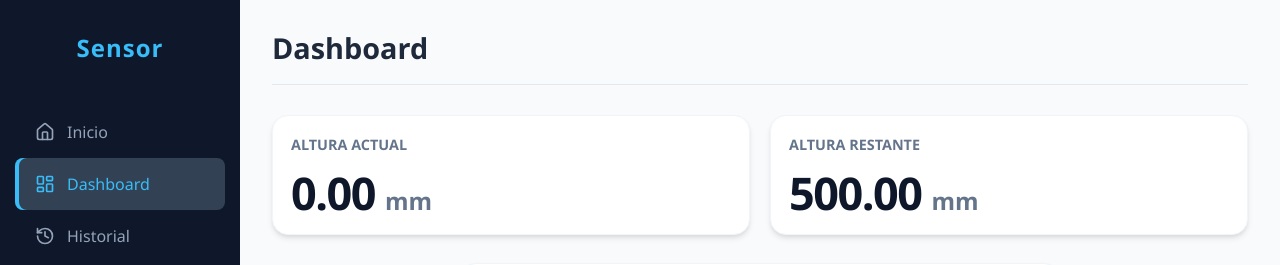
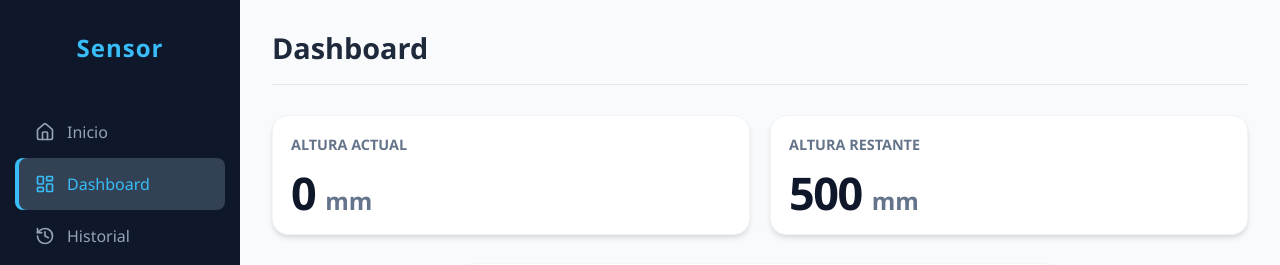
Before and after one commit to Antoovar/tesis_sensor, a React (Vite) app: page /dashboard in a window 1280 px wide. Shown: the top 265 px of the page. Built offline with nearby package versions, Linux system fonts and the light colour scheme; no server answers; the database is empty.

Commit message:
redondeo

```diff
--- a/src/pages/Dashboard.jsx
+++ b/src/pages/Dashboard.jsx
@@ -401,7 +401,7 @@ function Dashboard() {
         <div className="dashboard-card-wrap">
           <SensorCard
             titulo="Altura actual"
-            valor={formatNumber(alturaActualMostrada, 2)}
+            valor={Math.round(alturaActualMostrada)}
             unidad="mm"
           />
         </div>
@@ -409,7 +409,7 @@ function Dashboard() {
         <div className="dashboard-card-wrap">
           <SensorCard
             titulo="Altura restante"
-            valor={formatNumber(alturaMax - alturaActualMostrada, 2)}
+            valor={Math.round(alturaMax - alturaActualMostrada)}
             unidad="mm"
           />
         </div>
```
